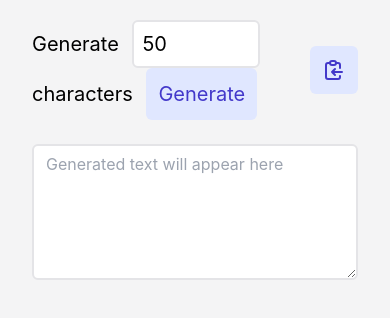
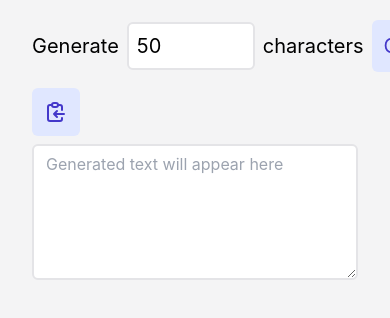
Before and after one commit to heymichellemac/character-counter, a website: page public/index.html in a window 390 px wide. Shown: the part 490-808 px from the top of the page. Drawn offline with Linux system fonts and the light colour scheme.

Commit message:
more responsiveness

```diff
--- a/public/index.html
+++ b/public/index.html
@@ -116,10 +116,11 @@
         <!-- Character Generator Section -->
         <section id="character-generator" class="container mx-auto flex flex-col py-10 max-w-3xl">
             <h1 class="text-4xl font-semibold mb-2">Character Generator</h1>
-            <div class="flex justify-between items-center mb-2">
-              <p class="text-xl mt-4 mb-4">Generate
+            <div class="block lg:flex justify-between items-center mb-2">
+              <p class="text-xl mt-4 mb-4 flex items-center">Generate
                 <input id="characters-to-generate" class="bg-white border-2 border-zinc-200 p-2 mx-2 w-32 rounded-md" value="50" />
-                characters <button id="generate-characters" class="bg-indigo-100 px-3 py-3 rounded-md text-indigo-700 hover:bg-indigo-200 transition-all duration-150 ease-in-out ml-2">Generate</button></p>
+                characters
+                <button id="generate-characters" class="bg-indigo-100 px-3 py-3 rounded-md text-indigo-700 hover:bg-indigo-200 transition-all duration-150 ease-in-out ml-2">Generate</button></p>
 
               <button id="copy-button2" class="bg-indigo-100 px-3 py-3 rounded-md text-indigo-700 hover:bg-indigo-200 transition-all duration-150 ease-in-out">
                 <svg xmlns="http://www.w3.org/2000/svg" class="h-6 w-6" fill="none" viewBox="0 0 24 24" stroke="currentColor">
```
